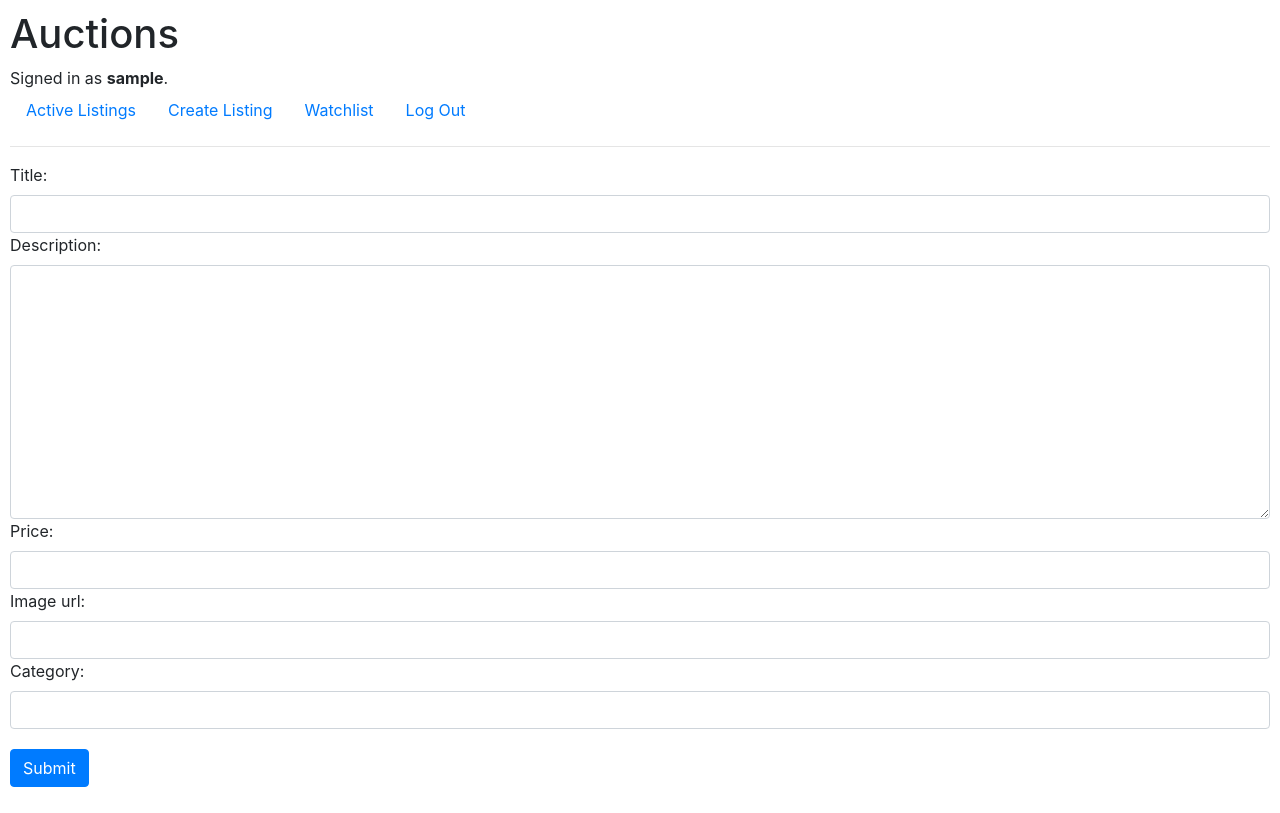
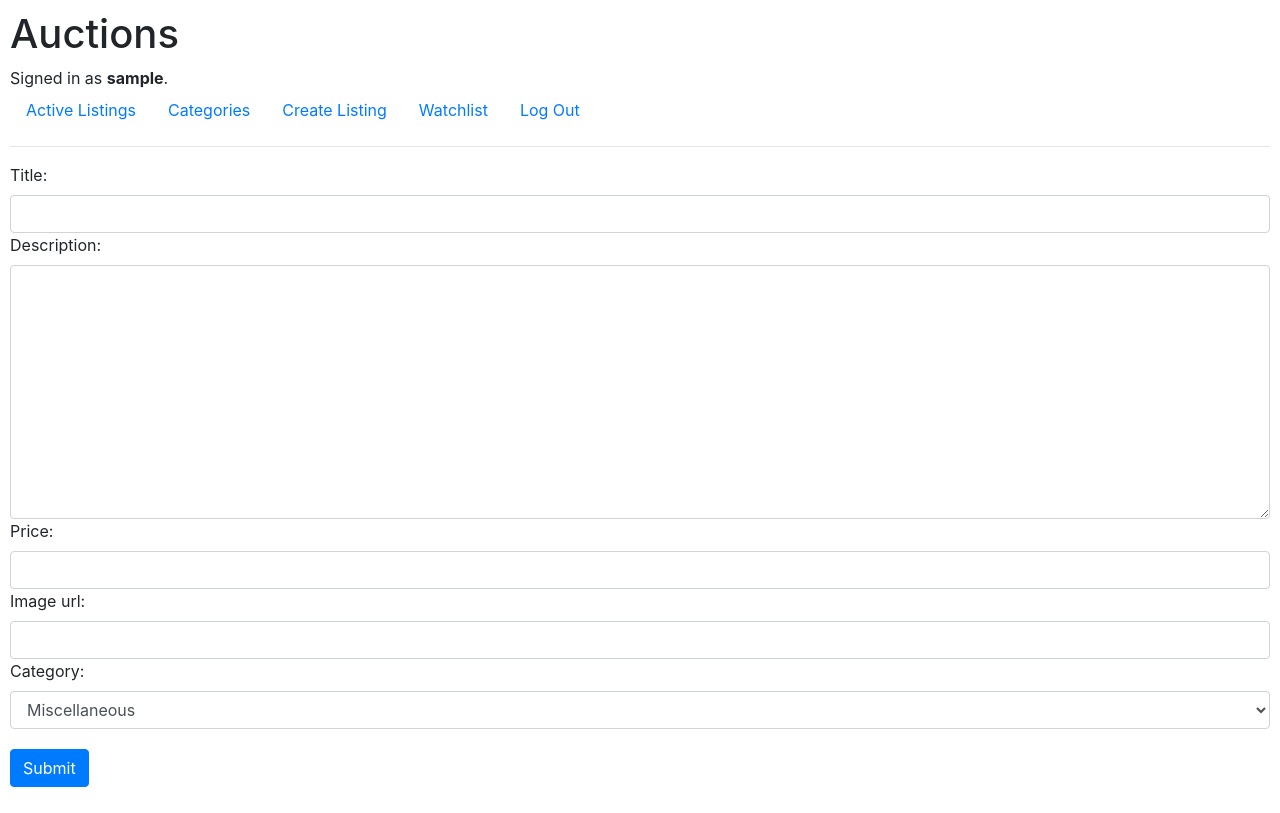
Before and after one commit to ToddMorrill/web-programming, a Django app: page /create in a window 1280 px wide. Run offline with Django 3.2, Linux system fonts and the light colour scheme; the visitor is signed in with stand-in values (Sample User, id 1); some libraries are stand-ins or nearby versions.

Commit message:
add predefined category choices to the listing creation form

```diff
--- a/commerce/auctions/models.py
+++ b/commerce/auctions/models.py
@@ -18,10 +18,24 @@ class Listing(models.Model):
     description = models.TextField()
     price = models.DecimalField(max_digits=11, decimal_places=2, validators=[MinValueValidator(0)])
     image_url = models.URLField()
-    category = models.CharField(max_length=256)
     # if a winner is set, the auction is closed
     winner = models.ForeignKey(User, on_delete=models.CASCADE, related_name='bids_won', null=True, blank=True)
     watchlist_users = models.ManyToManyField(User, related_name='watchlist_listings')
+
+    # define category choices
+    ELECTRIONICS = 'EL'
+    PETS = 'PT'
+    HOUSEHOLD = 'HS'
+    MISCELLANEOUS = 'MS'
+    CATEGORIES = [
+        (ELECTRIONICS, 'Electronics'),
+        (PETS, 'Pets'),
+        (HOUSEHOLD, 'Household'),
+        (MISCELLANEOUS, 'Miscellaneous')]
+    category = models.CharField(max_length=2,
+        choices=CATEGORIES,
+        default=MISCELLANEOUS,
+    )
 
     def __str__(self) -> str:
         return f'{self.title}'
--- a/commerce/auctions/templates/auctions/layout.html
+++ b/commerce/auctions/templates/auctions/layout.html
@@ -19,6 +19,9 @@
         <ul class="nav">
             <li class="nav-item">
                 <a class="nav-link" href="{% url 'index' %}">Active Listings</a>
+            </li>
+            <li class="nav-item">
+                <a class="nav-link" href="{% url 'categories' %}">Categories</a>
             </li>
             {% if user.is_authenticated %}
                 <li class="nav-item">
--- a/commerce/auctions/urls.py
+++ b/commerce/auctions/urls.py
@@ -13,5 +13,7 @@ urlpatterns = [
     path("bid/<int:listing_id>", views.bid, name="bid"),
     path("close/<int:listing_id>", views.close, name="close"),
     path("comment", views.comment, name="comment"),
-    path("watchlist/<int:user_id>", views.watchlist, name="watchlist")
+    path("watchlist/<int:user_id>", views.watchlist, name="watchlist"),
+    path("categories", views.categories, name="categories"),
+    path("category/<str:category_id>", views.category, name="category")
 ]
--- a/commerce/auctions/views.py
+++ b/commerce/auctions/views.py
@@ -26,11 +26,13 @@ def current_prices(listings):
         updated_listings.append(listing_)
     return updated_listings
 
+
 def index(request):
     # get active listings
     listings = Listing.objects.filter(winner__isnull=True)
     updated_listings = current_prices(listings)
-    return render(request, "auctions/index.html", {'listings': updated_listings})
+    return render(request, "auctions/index.html",
+                  {'listings': updated_listings})
 
 
 def login_view(request):
@@ -140,7 +142,8 @@ def listing(request, listing_id):
     context['listing'] = listing_
 
     # check if user has this listing on their watchlist
-    on_watchlist = request.user.watchlist_listings.filter(pk=listing_id).exists()
+    on_watchlist = request.user.watchlist_listings.filter(
+        pk=listing_id).exists()
     context['on_watchlist'] = on_watchlist
 
     # create a bid form
@@ -325,3 +328,20 @@ def watchlist(request, user_id):
     updated_user_watchlist = current_prices(user_watchlist)
     return render(request, 'auctions/watchlist.html',
                   {'watchlist': updated_user_watchlist})
+
+
+def categories(request):
+    # get list of categories
+    categories = Listing.CATEGORIES
+    return render(request, 'auctions/categories.html',
+                  {'categories': categories})
+
+
+def category(request, category_id):
+    listings = Listing.objects.filter(category=category_id)
+    category = Listing(category=category_id).get_category_display()
+    updated_listings = current_prices(listings)
+    return render(request, 'auctions/category.html', {
+        'listings': updated_listings,
+        'category': category
+    })
```
